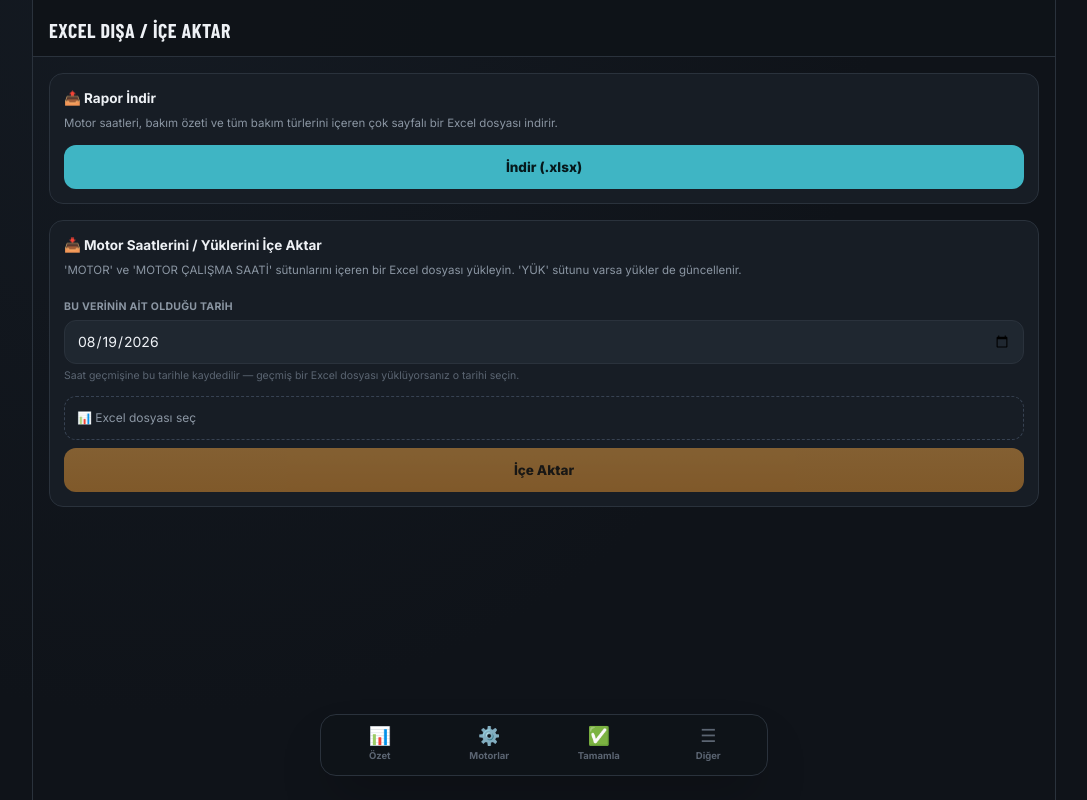
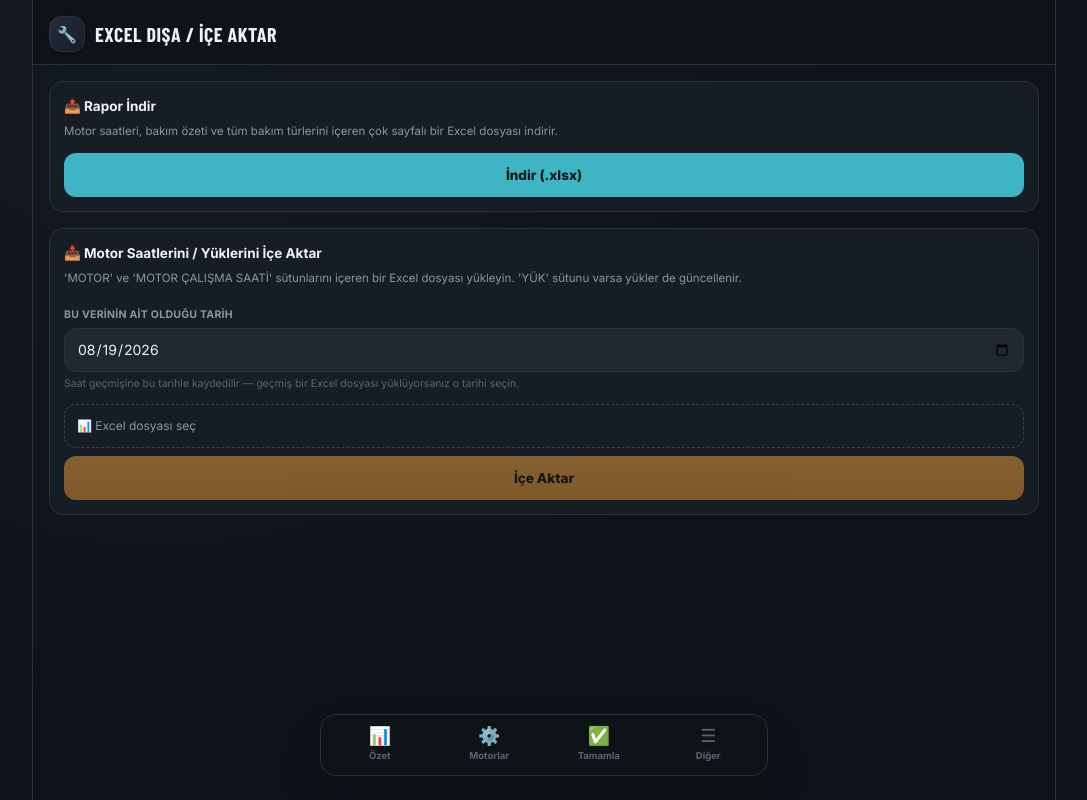
Before and after one commit to yalcinsahin55/agm-bakim-nextjs, a Next.js app: page /excel in a window 1280 px wide. Shown: the whole page, without its empty margins (96-1183 px from the left). Built offline with nearby package versions, Linux system fonts and the light colour scheme; no server answers.

Commit message:
Refactor TopBar component layout and styles

```diff
--- a/components/TopBar.jsx
+++ b/components/TopBar.jsx
@@ -2,9 +2,14 @@ export default function TopBar({ title, subtitle, right }) {
   return (
     <div className="sticky top-0 z-20 bg-[#0f1319]/95 backdrop-blur-md border-b border-border px-4 pt-4 pb-3">
       <div className="flex items-center justify-between gap-2">
-        <div className="min-w-0">
-          <div className="font-display text-xl font-bold uppercase tracking-wide truncate">{title}</div>
-          {subtitle && <div className="text-[10.5px] text-faint mt-1">{subtitle}</div>}
+        <div className="flex items-center gap-2.5 min-w-0">
+          <div className="w-9 h-9 rounded-xl bg-gradient-to-br from-[#232d3a] to-panel border border-border flex items-center justify-center text-base flex-shrink-0 shadow">
+            🔧
+          </div>
+          <div className="min-w-0">
+            <div className="font-display text-xl font-bold uppercase tracking-wide truncate">{title}</div>
+            {subtitle && <div className="text-[10.5px] text-faint mt-0.5 truncate">{subtitle}</div>}
+          </div>
         </div>
         {right}
       </div>
```
